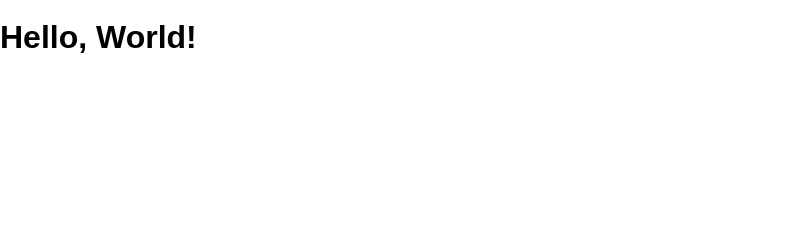
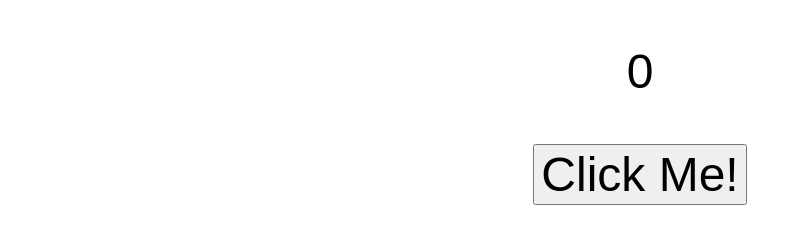
Before and after one commit to geekboyisonnow/counting-clicks, a website: page public/index.html in a window 1280 px wide. Shown: the whole page, without its empty margins (0-808 px from the left). Drawn offline with Linux system fonts and the light colour scheme.

Commit message:
First Commit - Counting Clicks - Added Button

```diff
--- a/public/index.html
+++ b/public/index.html
@@ -8,7 +8,7 @@
     <link rel="stylesheet" href="/screen.css" />
   </head>
   <body>
-    <h1 class="hello-world"></h1>
-    <script src="/main.js" charset="utf-8"></script>
+    <p>0</p>
+    <button>Click Me!</button>    <script src="/main.js" charset="utf-8"></script>
   </body>
 </html>
--- a/public/screen.css
+++ b/public/screen.css
@@ -9,4 +9,10 @@ html {
 body {
   margin: 0;
   min-height: 100%;
+  text-align: center;
 }
+
+p,
+button {
+  font-size: 3rem;
+}
```
